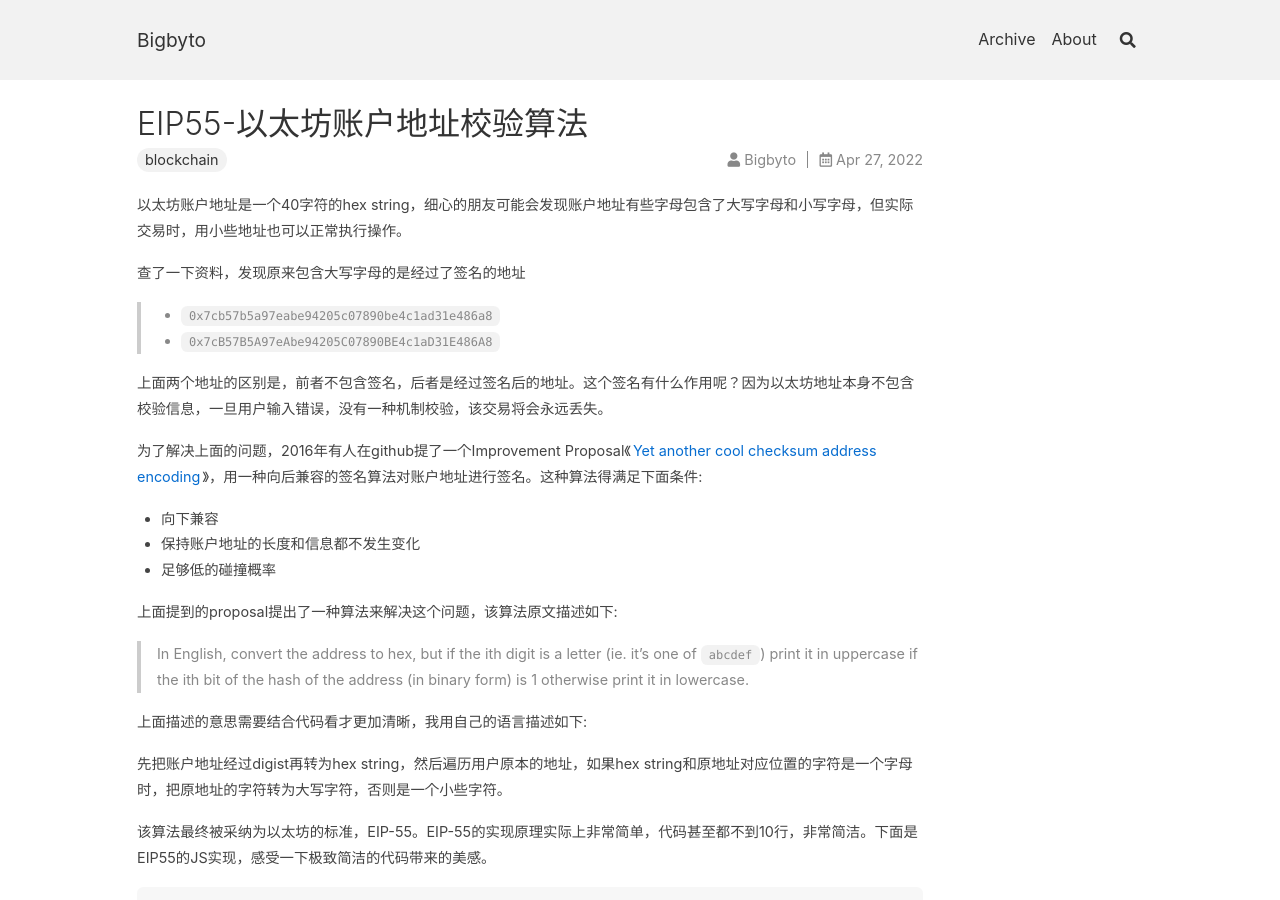
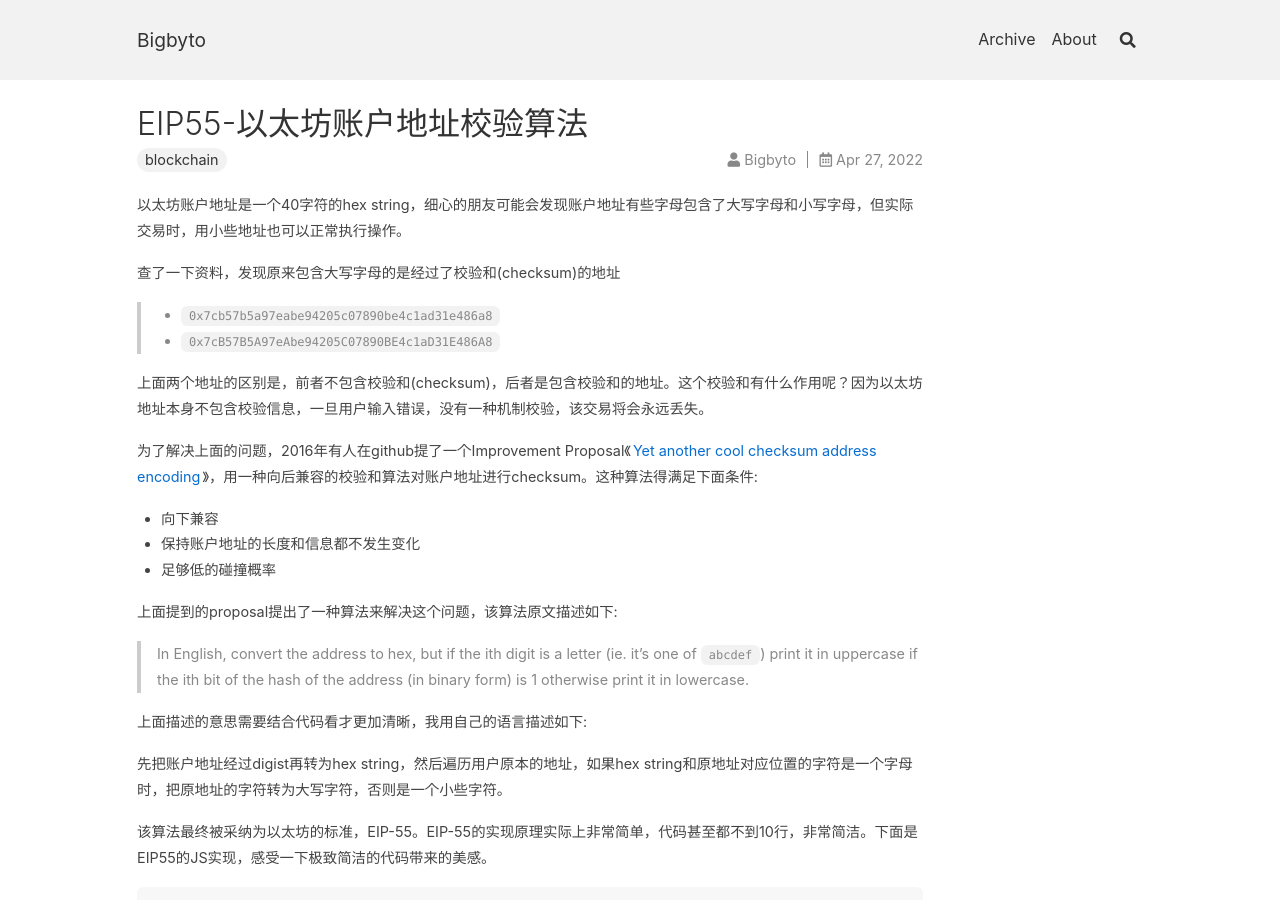
Before and after one commit to xingty/xingty.github.io, a Jekyll site: the page built from _posts/2022-04-27-eth-address-checksum.md, in a window 1280 px wide and 900 px high. Built offline with Jekyll 4.4.1, drawn with Linux system fonts in a browser that asks for light colours; nearby versions of some CDN libraries; comment, search, counter and statistics services are not loaded.

Commit message:
* 错别字

```diff
--- a/_posts/2022-04-27-eth-address-checksum.md
+++ b/_posts/2022-04-27-eth-address-checksum.md
@@ -7,14 +7,14 @@ tags: blockchain
 
 以太坊账户地址是一个40字符的hex string，细心的朋友可能会发现账户地址有些字母包含了大写字母和小写字母，但实际交易时，用小些地址也可以正常执行操作。
 
-查了一下资料，发现原来包含大写字母的是经过了签名的地址
+查了一下资料，发现原来包含大写字母的是经过了校验和(checksum)的地址
 
 > - `0x7cb57b5a97eabe94205c07890be4c1ad31e486a8`
 > - `0x7cB57B5A97eAbe94205C07890BE4c1aD31E486A8`
 
-上面两个地址的区别是，前者不包含签名，后者是经过签名后的地址。这个签名有什么作用呢？因为以太坊地址本身不包含校验信息，一旦用户输入错误，没有一种机制校验，该交易将会永远丢失。
+上面两个地址的区别是，前者不包含校验和(checksum)，后者是包含校验和的地址。这个校验和有什么作用呢？因为以太坊地址本身不包含校验信息，一旦用户输入错误，没有一种机制校验，该交易将会永远丢失。
 
-为了解决上面的问题，2016年有人在github提了一个Improvement Proposal《[Yet another cool checksum address encoding]()》，用一种向后兼容的签名算法对账户地址进行签名。这种算法得满足下面条件:
+为了解决上面的问题，2016年有人在github提了一个Improvement Proposal《[Yet another cool checksum address encoding]()》，用一种向后兼容的校验和算法对账户地址进行checksum。这种算法得满足下面条件:
 
 * 向下兼容
 * 保持账户地址的长度和信息都不发生变化
```
Also changed, not shown: _posts/2021-01-10-linux-io-model.md (+1 -1 lines), _posts/2021-07-27-bridge-method-in-java.md (+1 -1 lines), _posts/2021-11-27-socks5-implementation.md (+1 -1 lines).
